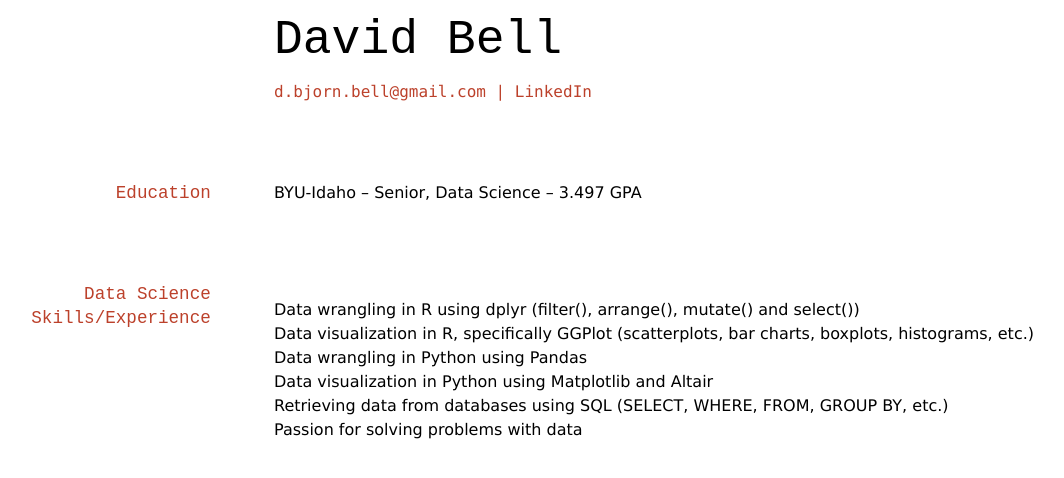
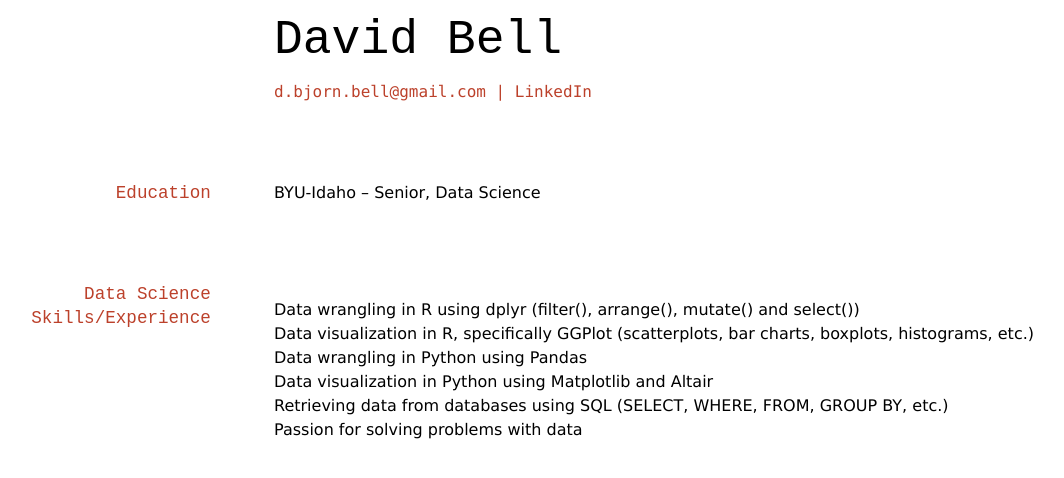
Before and after one commit to byuids-resumes/david_bell_resume, a Jekyll site: the page built from docs/index.md, in a window 1280 px wide. Shown: the top 478 px of the page, without its empty margins (58-1122 px from the left). Built offline with Jekyll 4.4.1, drawn with Linux system fonts in a browser that asks for light colours.

Commit message:
Update index.md

```diff
--- a/docs/index.md
+++ b/docs/index.md
@@ -14,7 +14,7 @@ title: David Bell's Resume
 
 ## Education
 
-BYU-Idaho – Senior, Data Science – 3.497 GPA
+BYU-Idaho – Senior, Data Science
 
 ## Data Science Skills/Experience
 *	Data wrangling in R using dplyr (filter(), arrange(), mutate() and select())
```
